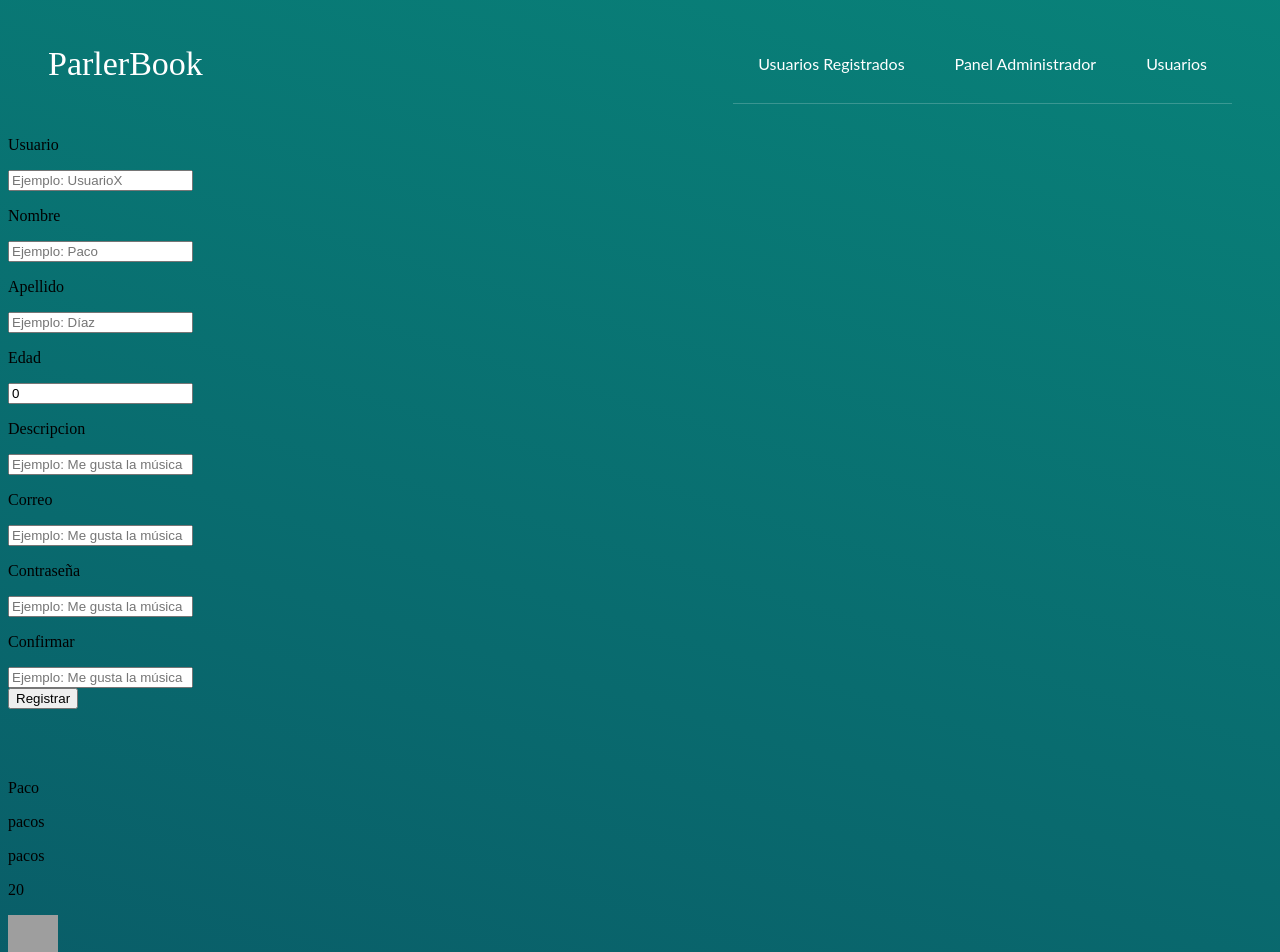
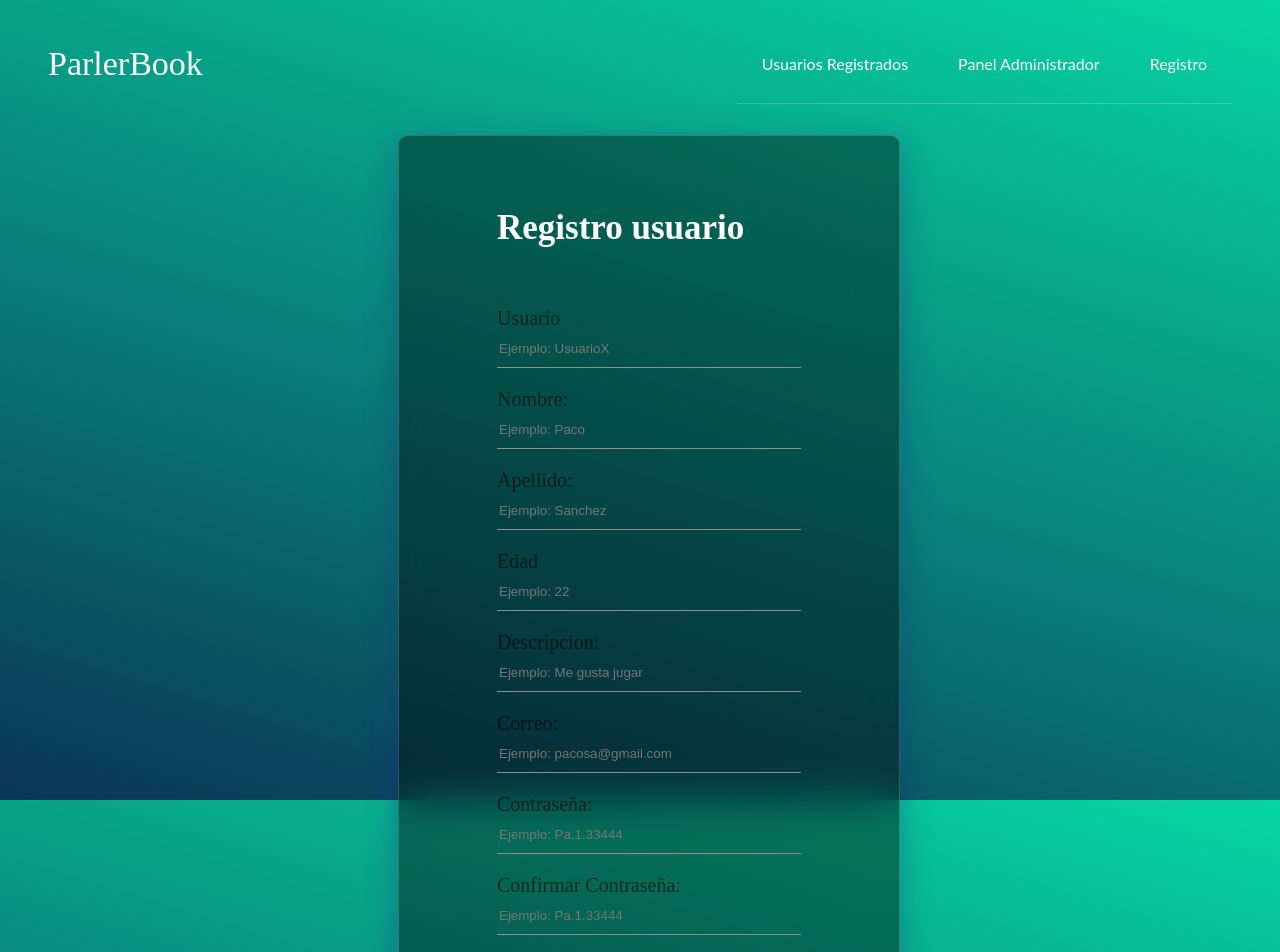
Before and after one commit to DarianMD/ParlerBook, an Angular app in the folder ParlerBook/: page /usuario-registro in a window 1280 px wide. Shown: the top 952 px of the page. Built offline with nearby package versions, Linux system fonts and the light colour scheme; grey boxes are pictures that could not be loaded.

Commit message:
final, mejorar ultimos días antes de entregar

```diff
--- a/ParlerBook/src/app/app.component.html
+++ b/ParlerBook/src/app/app.component.html
@@ -6,7 +6,7 @@
   <ul>
     <li><a routerLink="/usuario-mostrar" routerLinkActive="active">Usuarios Registrados</a></li>
     <li><a routerLink="/cpanel" routerLinkActive="active">Panel Administrador</a></li>
-    <li><a routerLink="/usuario-registro" routerLinkActive="active">Usuarios</a></li>
+    <li><a routerLink="/usuario-registro" routerLinkActive="active">Registro</a></li>
   </ul>
 </nav>
 </header>
--- a/ParlerBook/src/app/principal/cpanel/cpanel.component.css
+++ b/ParlerBook/src/app/principal/cpanel/cpanel.component.css
@@ -0,0 +1,20 @@
+.contenedor{
+  display: flex;
+  justify-content: space-between;
+  align-items: center;
+  padding: 1rem 2.5rem;;
+  background:rgba(0, 0, 0, 0.4);;
+  box-shadow: 0 8px 32px 0 rgba( 31, 38, 135, 0.37 );
+  backdrop-filter: blur( 20px );
+  -webkit-backdrop-filter: blur( 20px );
+  border-radius: 10px;
+  border: 1px solid rgba( 255, 255, 255, 0.18 );
+
+}
+
+.contenedor p{
+  color: rgb(235, 235, 235);
+
+  font-weight: 800;
+
+}
--- a/ParlerBook/src/app/principal/cpanel/cpanel.component.html
+++ b/ParlerBook/src/app/principal/cpanel/cpanel.component.html
@@ -1,10 +1,10 @@
-<div *ngFor="let usuario of item">
+<div *ngFor="let usuario of item" class="contenedor">
 
+  <p><img src="https://avatars.dicebear.com/api/initials/'{{usuario.foto}}'.svg" alt="50" height="50" width="50"></p>
   <p> {{ usuario.usuario }}</p>
     <p>{{usuario.nombre}}</p>
     <p> {{usuario.apellido}}</p>
     <p>  {{usuario.edad}}</p>
-    <p><img src="https://avatars.dicebear.com/api/initials/'{{usuario.foto}}'.svg" alt="50" height="50" width="50"></p>
     <p> {{usuario.descripcion}}</p>
     <p>{{usuario.correo}}</p>
     <p>{{usuario.contrasena}}</p>
--- a/ParlerBook/src/app/principal/usuario-mostrar/usuario-mostrar.component.css
+++ b/ParlerBook/src/app/principal/usuario-mostrar/usuario-mostrar.component.css
@@ -0,0 +1,30 @@
+.contenedor{
+  display: flex;
+  justify-content: center;
+  align-items: center;
+  flex-direction: column;
+
+  padding: 1rem 2.5rem;;
+  background:rgba(0, 0, 0, 0.4);;
+  box-shadow: 0 8px 32px 0 rgba( 31, 38, 135, 0.37 );
+  backdrop-filter: blur( 20px );
+  -webkit-backdrop-filter: blur( 20px );
+  border-radius: 10px;
+  border: 1px solid rgba( 255, 255, 255, 0.18 );
+
+}
+
+.contenedor p{
+  margin-top: -10px;
+  font-size: 25px;
+  font-family: 'Times New Roman', Times, serif;
+  color: rgb(235, 235, 235);
+
+  font-weight: 800;
+
+}
+
+.imagen
+{
+  border-radius: 50px;
+}
--- a/ParlerBook/src/app/principal/usuario-mostrar/usuario-mostrar.component.html
+++ b/ParlerBook/src/app/principal/usuario-mostrar/usuario-mostrar.component.html
@@ -1,25 +1,20 @@
-<p>usuario-mostrar works!</p>
 
-
-<div *ngFor="let usuario of item">
+      <div *ngFor="let usuario of item" class="contenedor">
+        <p><img class="imagen" src="https://avatars.dicebear.com/api/initials/'{{usuario.foto}}'.svg" alt="100" height="100" width="100"></p>
 
         <p> {{ usuario.usuario }}</p>
 
-
-  <ng-template [ngIf]="show">
-    <div *ngFor="let thing of item">
-      <p>{{thing.nombre}}</p>
-      <p> {{thing.apellido}}</p>
-      <p>  {{thing.edad}}</p>
-      <p><img src="https://avatars.dicebear.com/api/initials/'{{thing.foto}}'.svg" alt="50" height="50" width="50"></p>
-      <p> {{thing.descripcion}}</p>
-      <p>{{thing.correo}}</p>
-      <p>{{thing.contrasena}}</p>
-    </div>
+            <ng-template [ngIf]="show && usuario.usuario == usact ">
+            <p>{{usuario.nombre}}</p>
+            <p> {{usuario.apellido}}</p>
+            <p>  {{usuario.edad}}</p>
+            <p> {{usuario.descripcion}}</p>
+            <p>{{usuario.correo}}</p>
+            <p>{{usuario.contrasena}}</p>
           </ng-template>
 
-  <button class="mostrar" (click)="show = !show">Mostrar Datos</button>
 
+        <button class="mostrar" (click)="show = !show; usact = usuario.usuario; ">Mostrar Datos</button>
 
 
       </div>
--- a/ParlerBook/src/app/principal/usuario-mostrar/usuario-mostrar.component.ts
+++ b/ParlerBook/src/app/principal/usuario-mostrar/usuario-mostrar.component.ts
@@ -18,6 +18,7 @@ export class UsuarioMostrarComponent implements OnInit {
 
 
   show: boolean = false;
+  usact: string = "prueba";
 
 
 }
--- a/ParlerBook/src/app/principal/usuario-registro/usuario-registro.component.css
+++ b/ParlerBook/src/app/principal/usuario-registro/usuario-registro.component.css
@@ -0,0 +1,88 @@
+
+
+h1 {
+  color: white;
+
+  font-size: 35px;
+  font-weight: 800;
+}
+
+.flex-container {
+  width: 100vw;
+
+  margin-top: 10px;
+
+  display: flex;
+  justify-content: center;
+  align-items: center;
+}
+
+.content-container {
+  width: 500px;
+  height: 350px;
+}
+
+.form-container {
+  display: flex;
+  justify-content: center;
+  align-items: center;
+
+  width: 500px;
+  height: 900px;
+
+  margin-top: 5px;
+  padding-top: 20px;
+
+  border-radius: 12px;
+
+
+  flex-direction: column;
+
+  background:rgba(0, 0, 0, 0.4);;
+  box-shadow: 0 8px 32px 0 rgba( 31, 38, 135, 0.37 );
+backdrop-filter: blur( 20px );
+-webkit-backdrop-filter: blur( 20px );
+border-radius: 10px;
+border: 1px solid rgba( 255, 255, 255, 0.18 );
+}
+
+.subtitle {
+  font-size: 20px;
+
+  color: rgba(0, 0, 0, 0.6);
+}
+
+input {
+  border: none;
+  border-bottom: solid rgb(143, 143, 143) 1px;
+
+  margin-bottom: 20px;
+
+  background: none;
+  color: rgba(255, 255, 255, 0.555);
+
+  height: 35px;
+  width: 300px;
+}
+
+.submit-btn {
+  cursor: pointer;
+
+  border: none;
+  border-radius: 8px;
+
+  box-shadow: 2px 2px 7px #38d39f70;
+
+  background: #38d39f;
+  color: rgba(255, 255, 255, 0.9);
+
+  width: 100px;
+
+  transition: all 1s;
+}
+
+.submit-btn:hover {
+  color: rgb(56, 56, 56);
+
+  box-shadow: none;
+}
--- a/ParlerBook/src/app/principal/usuario-registro/usuario-registro.component.html
+++ b/ParlerBook/src/app/principal/usuario-registro/usuario-registro.component.html
@@ -1,44 +1,53 @@
-<form (ngSumbit)="registro()" novalidate >
-  <p>Usuario</p>
-  <input type="text" placeholder="Ejemplo: UsuarioX" [(ngModel)]="this.regla.usuario" name="usuario" >
-  <p>Nombre</p>
-  <input type="text" placeholder="Ejemplo: Paco" [(ngModel)]="this.regla.nombre" name="nombre">
-  <p>Apellido</p>
-  <input type="text" placeholder="Ejemplo: Díaz" [(ngModel)]="this.regla.apellido" name="apellido">
-  <p>Edad</p>
-  <input type="text" placeholder="Ejemplo: 23" [(ngModel)]="this.regla.edad" name="edad">
-  <p>Descripcion</p>
-  <input type="text" placeholder="Ejemplo: Me gusta la música" [(ngModel)]="this.regla.descripcion" name="descripcion">
-  <p>Correo</p>
-  <input type="text" placeholder="Ejemplo: Me gusta la música" [(ngModel)]="this.regla.correo" name="descripcion">
-  <p>Contraseña</p>
-  <input type="text" placeholder="Ejemplo: Me gusta la música" [(ngModel)]="this.regla.contrasena" name="descripcion">
-  <p>Confirmar</p>
-  <input type="text" placeholder="Ejemplo: Me gusta la música" [(ngModel)]="conf_contr" name="descripcion">
-  <br>
-  <input type="submit" value="Registrar" (click)="realizar()">
 
-  <br>
-  <br>
+
+  <div class="flex-container">
+    <div class="content-container">
+      <div class="form-container">
+        <form (ngSumbit)="registro()" novalidate >
+          <h1>
+            Registro usuario
+          </h1>
+          <br>
+          <br>
+          <span class="subtitle">Usuario</span>
+          <br>
+          <input type="text" placeholder="Ejemplo: UsuarioX" [(ngModel)]="this.regla.usuario" name="usuario" >
+          <br>
+          <span class="subtitle">Nombre:</span>
+          <br>
+          <input type="text" placeholder="Ejemplo: Paco" [(ngModel)]="this.regla.nombre" name="usuario" >
+          <br>
+          <span class="subtitle">Apellido:</span>
+          <br>
+          <input type="text" placeholder="Ejemplo: Sanchez" [(ngModel)]="this.regla.apellido" name="usuario" >
+          <br>
+          <span class="subtitle">Edad</span>
+          <br>
+          <input type="text" placeholder="Ejemplo: 22" [(ngModel)]="this.regla.edad" name="usuario" >
+          <br>
+          <span class="subtitle">Descripcion:</span>
+          <br>
+          <input type="text" placeholder="Ejemplo: Me gusta jugar" [(ngModel)]="this.regla.descripcion" name="usuario" >
+          <br>
+          <span class="subtitle">Correo:</span>
+          <br>
+          <input type="text" placeholder="Ejemplo: pacosa@gmail.com" [(ngModel)]="this.regla.correo" name="usuario" >
+          <br>
+          <span class="subtitle">Contraseña:</span>
+          <br>
+          <input type="text" placeholder="Ejemplo: Pa.1.33444" [(ngModel)]="this.regla.contrasena" name="usuario" >
+          <br>
+          <span class="subtitle">Confirmar Contraseña:</span>
+          <br>
+          <input type="text" placeholder="Ejemplo: Pa.1.33444" [(ngModel)]="conf_contr" name="usuario" >
+          <br><br>
+
+          <input type="submit" value="Registrar" (click)="realizar()" class="submit-btn">
+        </form>
+      </div>
+    </div>
+  </div>
+
 
 <br>
 <br>
-<div *ngFor="let usuario of pers">
-
-  <p> {{ usuario.usuario }}</p>
-    <p>{{usuario.nombre}}</p>
-    <p> {{usuario.apellido}}</p>
-    <p>  {{usuario.edad}}</p>
-    <p><img src="https://avatars.dicebear.com/api/initials/'{{usuario.foto}}'.svg" alt="50" height="50" width="50"></p>
-    <p> {{usuario.descripcion}}</p>
-    <p>{{usuario.correo}}</p>
-    <p>{{usuario.contrasena}}</p>
-
-
-
-  <button (click)="del_usr(usuario)">Eliminar</button>
-
-
-
-
-</div>
--- a/ParlerBook/src/app/principal/usuario-registro/usuario-registro.component.ts
+++ b/ParlerBook/src/app/principal/usuario-registro/usuario-registro.component.ts
@@ -4,7 +4,9 @@ import { contr_apell, contr_contr, contr_corr, contr_desc, contr_edad, contr_fot
 import Swal from 'sweetalert2';
 
 export let personaje: Usuario[] = [
- {usuario: "Paco", nombre:"pacos", apellido:"pacos", edad: 20, descripcion: "sexo duro",foto: "paco",correo: "darian@gmail.com", contrasena: "1234"}
+ {usuario: "Paco", nombre:"pacos", apellido:"pacos", edad: 20, descripcion: "sexo duro",foto: "paco",correo: "darian@gmail.com", contrasena: "1234"},
+ {usuario: "Patricio", nombre:"pacos", apellido:"pacos", edad: 20, descripcion: "sexo duro",foto: "paco",correo: "darian@gmail.com", contrasena: "1234"}
+
 ];
 
 
--- a/ParlerBook/src/styles.css
+++ b/ParlerBook/src/styles.css
@@ -1,30 +1,8 @@
 body {
   background: linear-gradient(197deg, #07d6a1, #0a3555);
-  background-size: 400% 400%;
+  background-attachment: fixed;
+  background-size: cover;
+  background-position: center center;
+  background-repeat: no-repeat;
 
-  -webkit-animation: AnimationName 7s ease infinite;
-  -moz-animation: AnimationName 7s ease infinite;
-  -o-animation: AnimationName 7s ease infinite;
-  animation: AnimationName 7s ease infinite;
 }
-
-@-webkit-keyframes AnimationName {
-  0%{background-position:0% 92%}
-  50%{background-position:100% 9%}
-  100%{background-position:0% 92%}
-}
-@-moz-keyframes AnimationName {
-  0%{background-position:0% 92%}
-  50%{background-position:100% 9%}
-  100%{background-position:0% 92%}
-}
-@-o-keyframes AnimationName {
-  0%{background-position:0% 92%}
-  50%{background-position:100% 9%}
-  100%{background-position:0% 92%}
-}
-@keyframes AnimationName {
-  0%{background-position:0% 92%}
-  50%{background-position:100% 9%}
-  100%{background-position:0% 92%}
-}
```
Also changed, not shown: 1 other file (tests, documents, lock files or other folders). Lines whose indentation alone changed are shown as unchanged.
